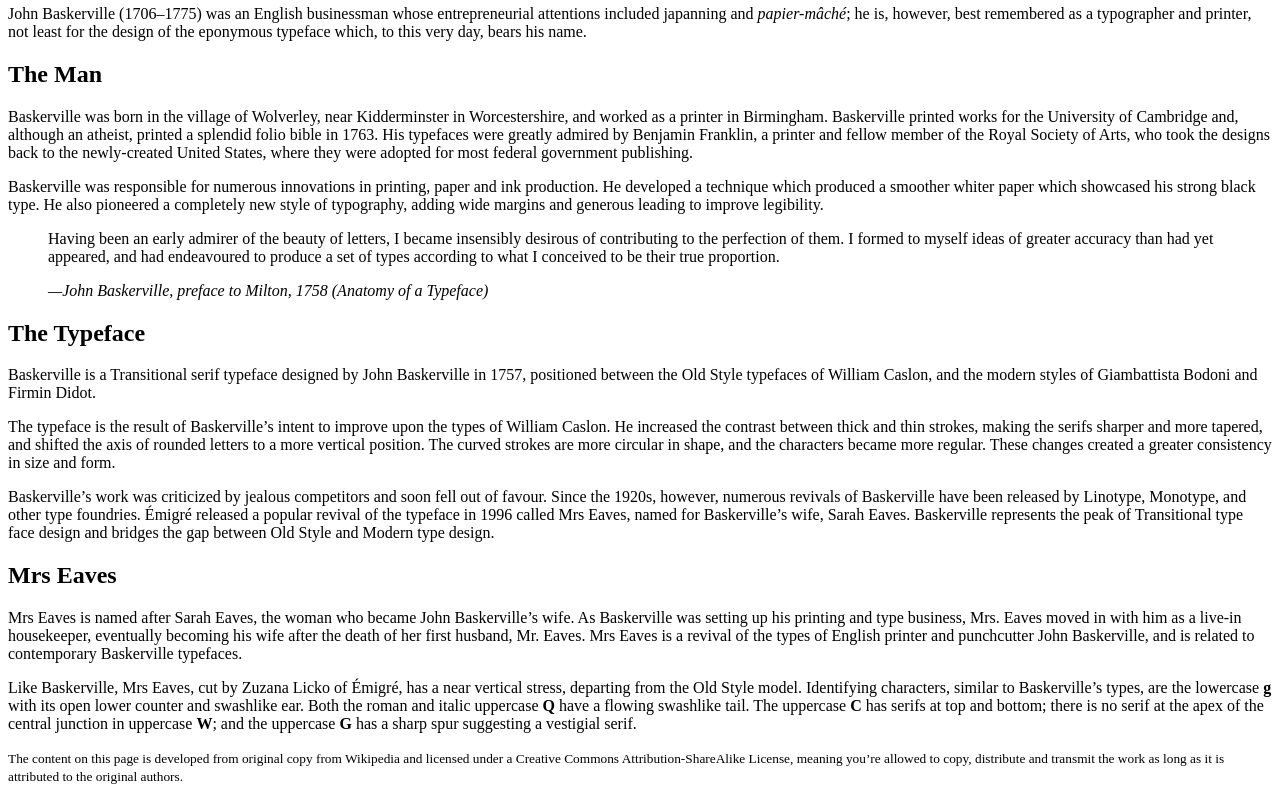
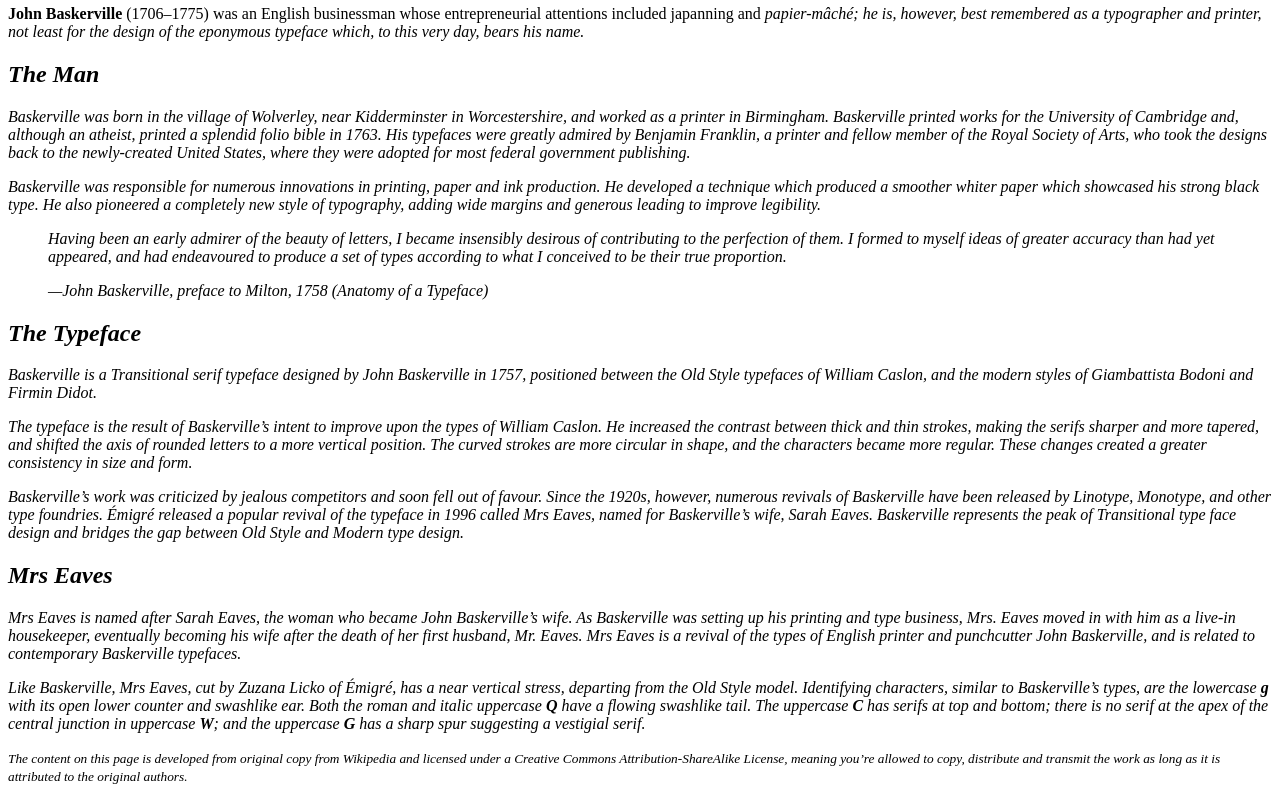
Before and after one commit to loisgordon/john-baskerville-1, a plain HTML site: page version-1.html in a window 1280 px wide. Shown: the part 122-915 px from the top of the page. Drawn offline with Linux system fonts and the light colour scheme.

Commit message:
Adding meaning

```diff
--- a/version-1.html
+++ b/version-1.html
@@ -14,7 +14,7 @@
 		</header>
 
 		<section>
-			<p>John Baskerville (1706–1775) was an English businessman whose entrepreneurial attentions included japanning and <i>papier-mâché</i>; he is, however, best remembered as a typographer and printer, not least for the design of the eponymous typeface which, to this very day, bears his name.</p>
+			<p><strong>John Baskerville</strong> (1706–1775) was an English businessman whose entrepreneurial attentions included japanning and <em>papier-mâché<em>; he is, however, best remembered as a typographer and printer, not least for the design of the eponymous typeface which, to this very day, bears his name.</p>
 		</section>
 
 		<section>
```
